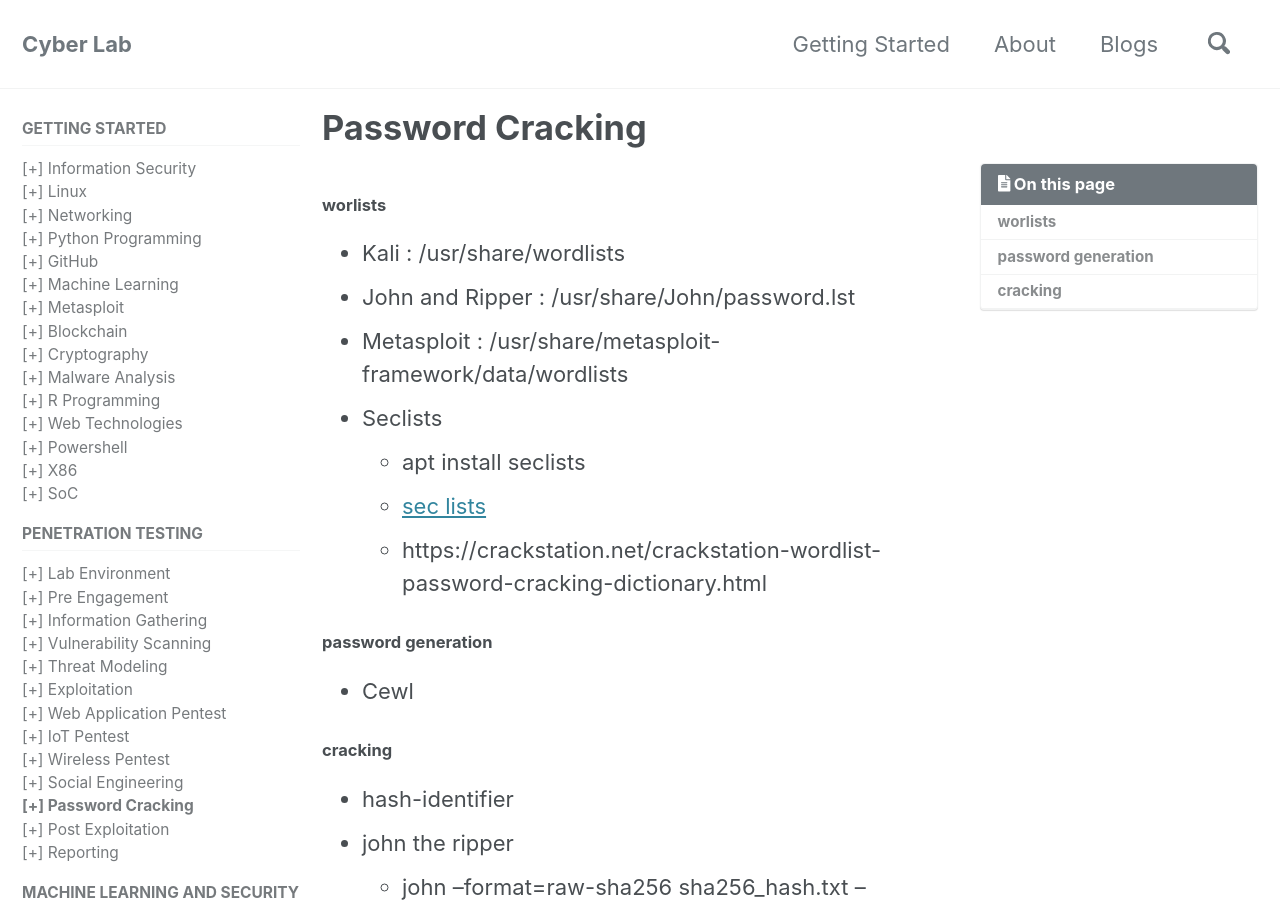
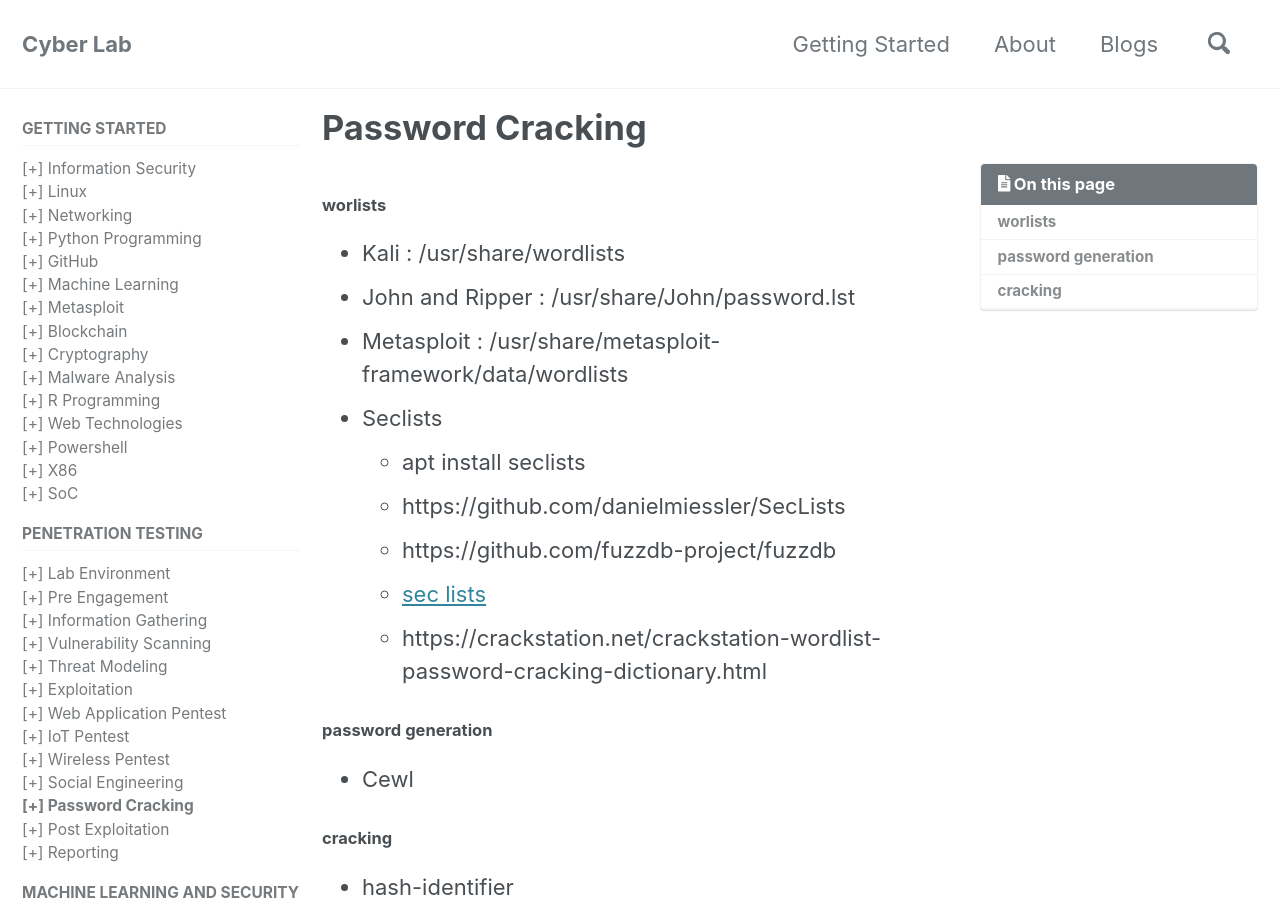
Before and after one commit to mohareti/cyberlab, a Jekyll site: the page built from _pentest/11_Password_Cracking.md, in a window 1280 px wide and 900 px high. Built offline with Jekyll 4.4.1, drawn with Linux system fonts in a browser that asks for light colours; cached includes are drawn as plain includes; nearby versions of some CDN libraries; part of the change alters nothing that is shown.

Commit message:
Update 11_Password_Cracking.md

```diff
--- a/_pentest/11_Password_Cracking.md
+++ b/_pentest/11_Password_Cracking.md
@@ -11,6 +11,8 @@ toc: true
 - Metasploit : /usr/share/metasploit-framework/data/wordlists
 - Seclists
   - apt install seclists
+  - https://github.com/danielmiessler/SecLists
+  - https://github.com/fuzzdb-project/fuzzdb
   - [sec lists](https://github.com/danielmiessler/SecLists/tree/master/Passwords)
   - https://crackstation.net/crackstation-wordlist-password-cracking-dictionary.html
 
```
